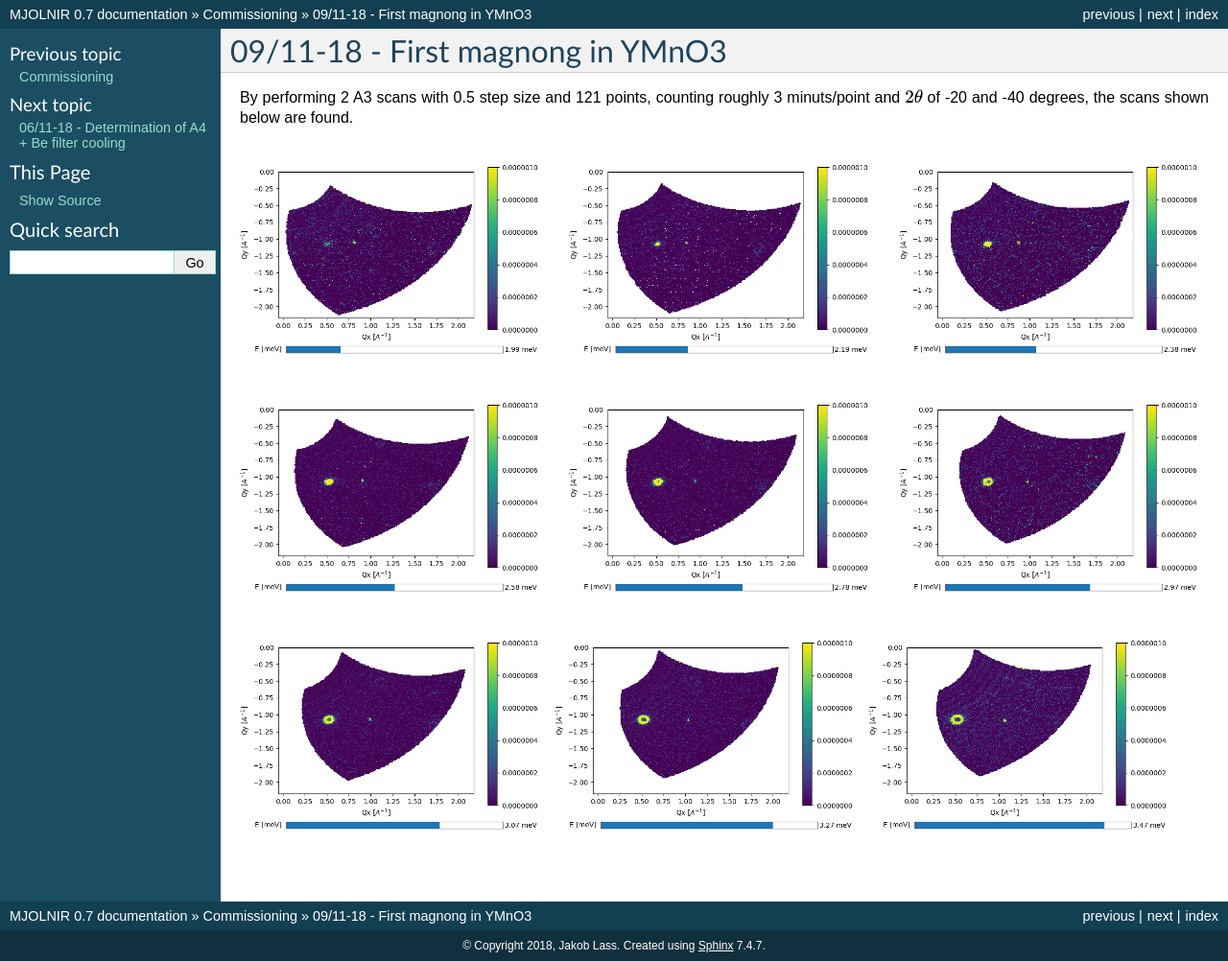
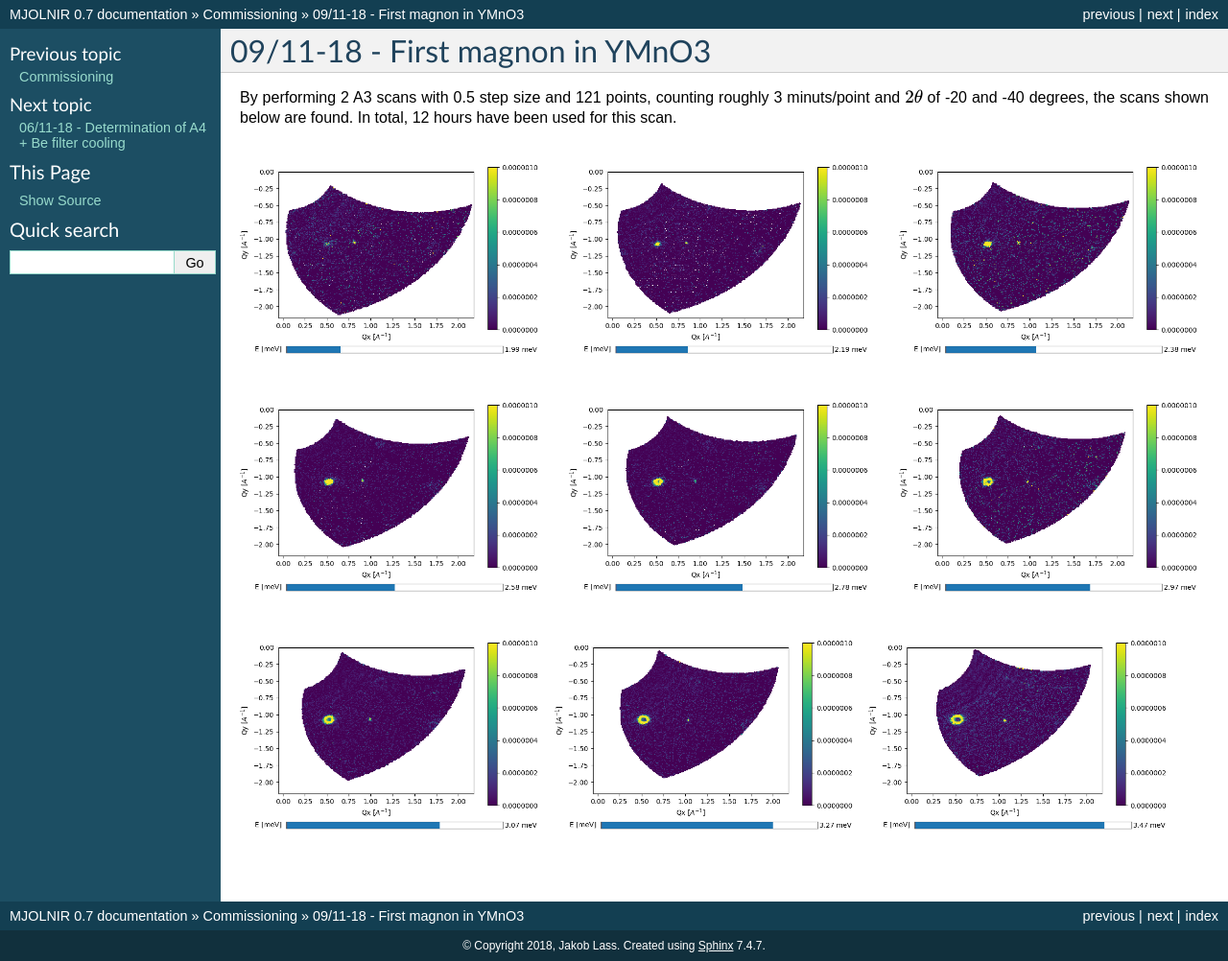
Before and after one commit to MJOLNIRPackage/MJOLNIR, a Sphinx documentation site: the page built from docs/Commissioning/091118.rst, in a window 1280 px wide. Shown: the whole page at 96% size. Built offline with Sphinx 7.4.7, drawn with Linux system fonts in a browser that asks for light colours.

Commit message:
Correct spelling

```diff
--- a/docs/Commissioning/091118.rst
+++ b/docs/Commissioning/091118.rst
@@ -1,6 +1,6 @@
-09/11-18 - First magnong in YMnO3
+09/11-18 - First magnon in YMnO3
 ^^^^^^^^^^^^^^^^^^^^^^^^^^^^^^^^^
-By performing 2 A3 scans with 0.5 step size and 121 points, counting roughly 3 minuts/point and :math:`2\theta` of -20 and -40 degrees, the scans shown below are found.
+By performing 2 A3 scans with 0.5 step size and 121 points, counting roughly 3 minuts/point and :math:`2\theta` of -20 and -40 degrees, the scans shown below are found. In total, 12 hours have been used for this scan.
 
 
 |199| |219| |239|
```
